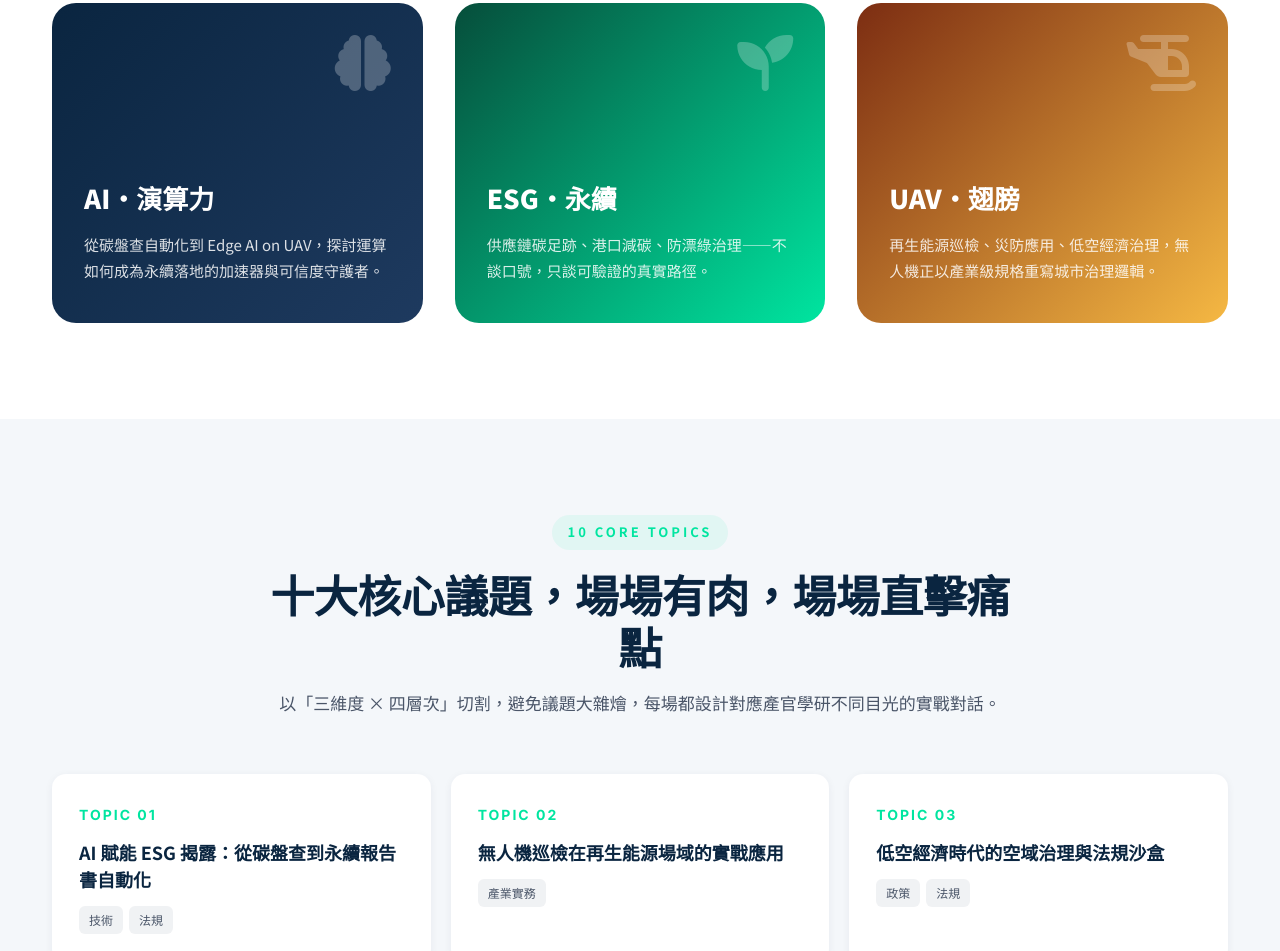
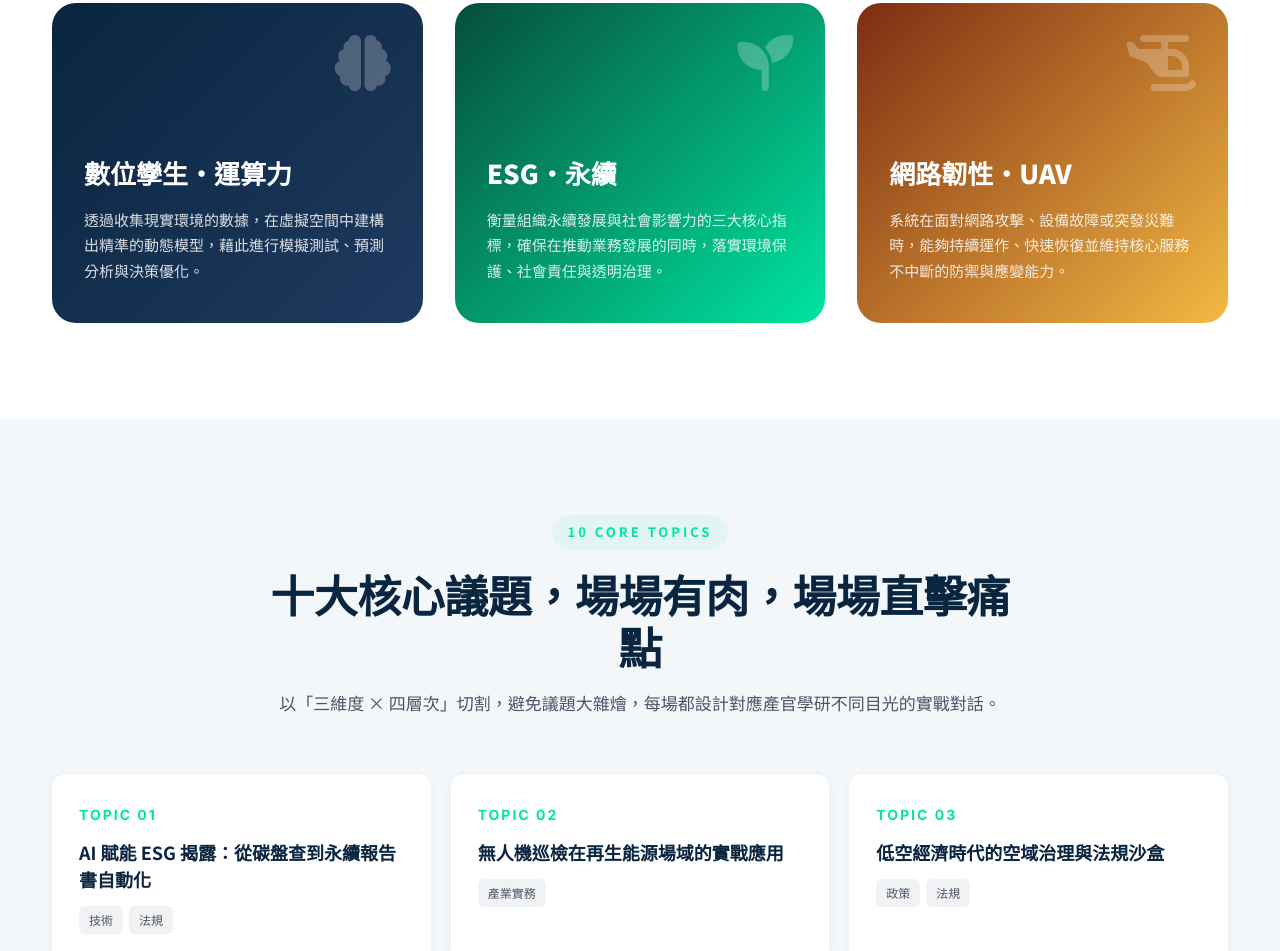
Before and after one commit to oneclawchen-ai/kao_website, a plain HTML site: page index.html in a window 1280 px wide. Shown: the part 1403-2354 px from the top of the page. Drawn offline with Linux system fonts and the light colour scheme.

Commit message:
Update index.html

```diff
--- a/index.html
+++ b/index.html
@@ -124,18 +124,18 @@
     <div class="pillars-grid">
       <article class="pillar-card pillar-ai">
         <i class="fa-solid fa-brain pillar-icon"></i>
-        <h3>AI・演算力</h3>
-        <p>從碳盤查自動化到 Edge AI on UAV，探討運算如何成為永續落地的加速器與可信度守護者。</p>
+        <h3>數位孿生・運算力</h3>
+        <p>透過收集現實環境的數據，在虛擬空間中建構出精準的動態模型，藉此進行模擬測試、預測分析與決策優化。</p>
       </article>
       <article class="pillar-card pillar-esg">
         <i class="fa-solid fa-seedling pillar-icon"></i>
         <h3>ESG・永續</h3>
-        <p>供應鏈碳足跡、港口減碳、防漂綠治理——不談口號，只談可驗證的真實路徑。</p>
+        <p>衡量組織永續發展與社會影響力的三大核心指標，確保在推動業務發展的同時，落實環境保護、社會責任與透明治理。</p>
       </article>
       <article class="pillar-card pillar-uav">
         <i class="fa-solid fa-helicopter pillar-icon"></i>
-        <h3>UAV・翅膀</h3>
-        <p>再生能源巡檢、災防應用、低空經濟治理，無人機正以產業級規格重寫城市治理邏輯。</p>
+        <h3>網路韌性・UAV</h3>
+        <p>系統在面對網路攻擊、設備故障或突發災難時，能夠持續運作、快速恢復並維持核心服務不中斷的防禦與應變能力。</p>
       </article>
     </div>
   </div>
```
